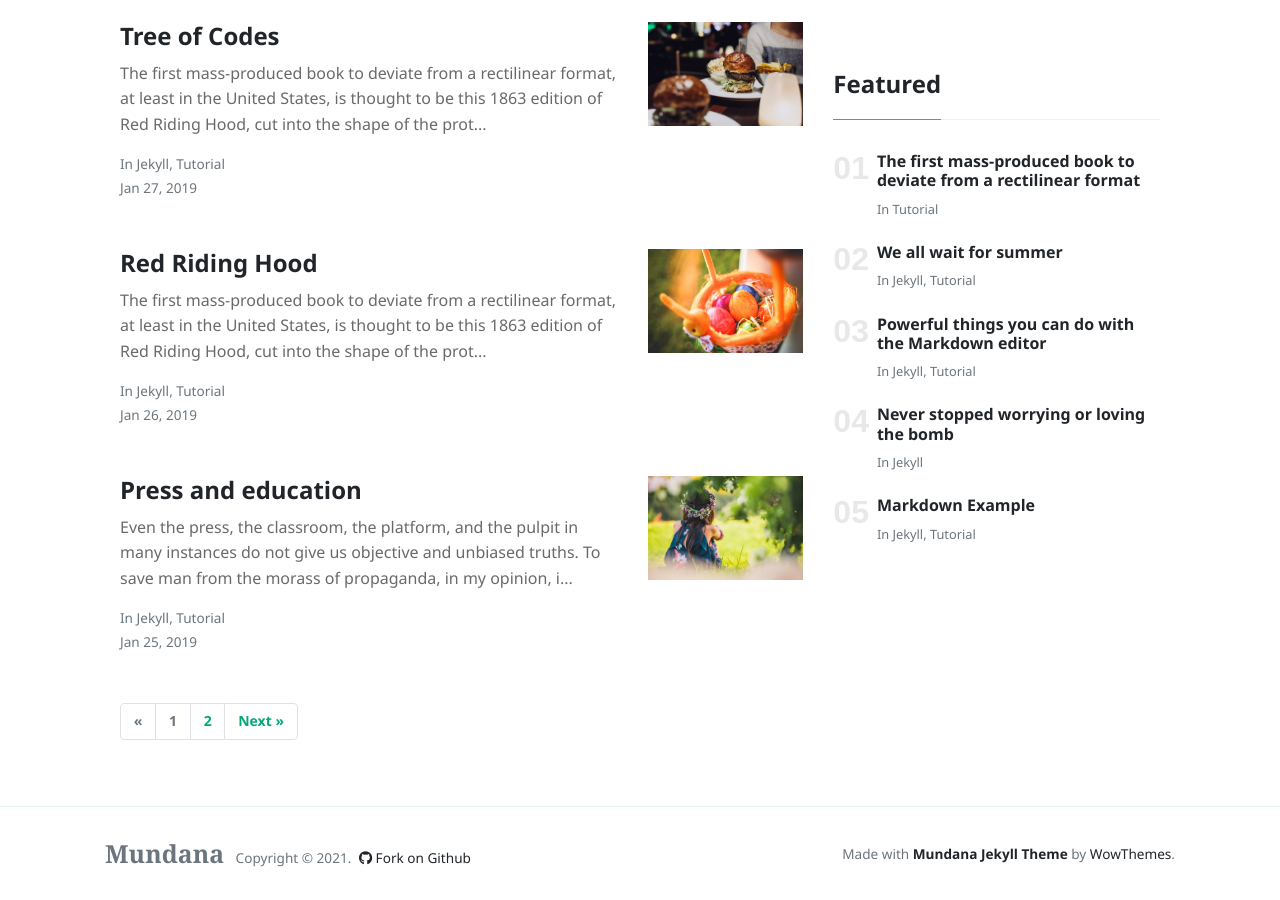
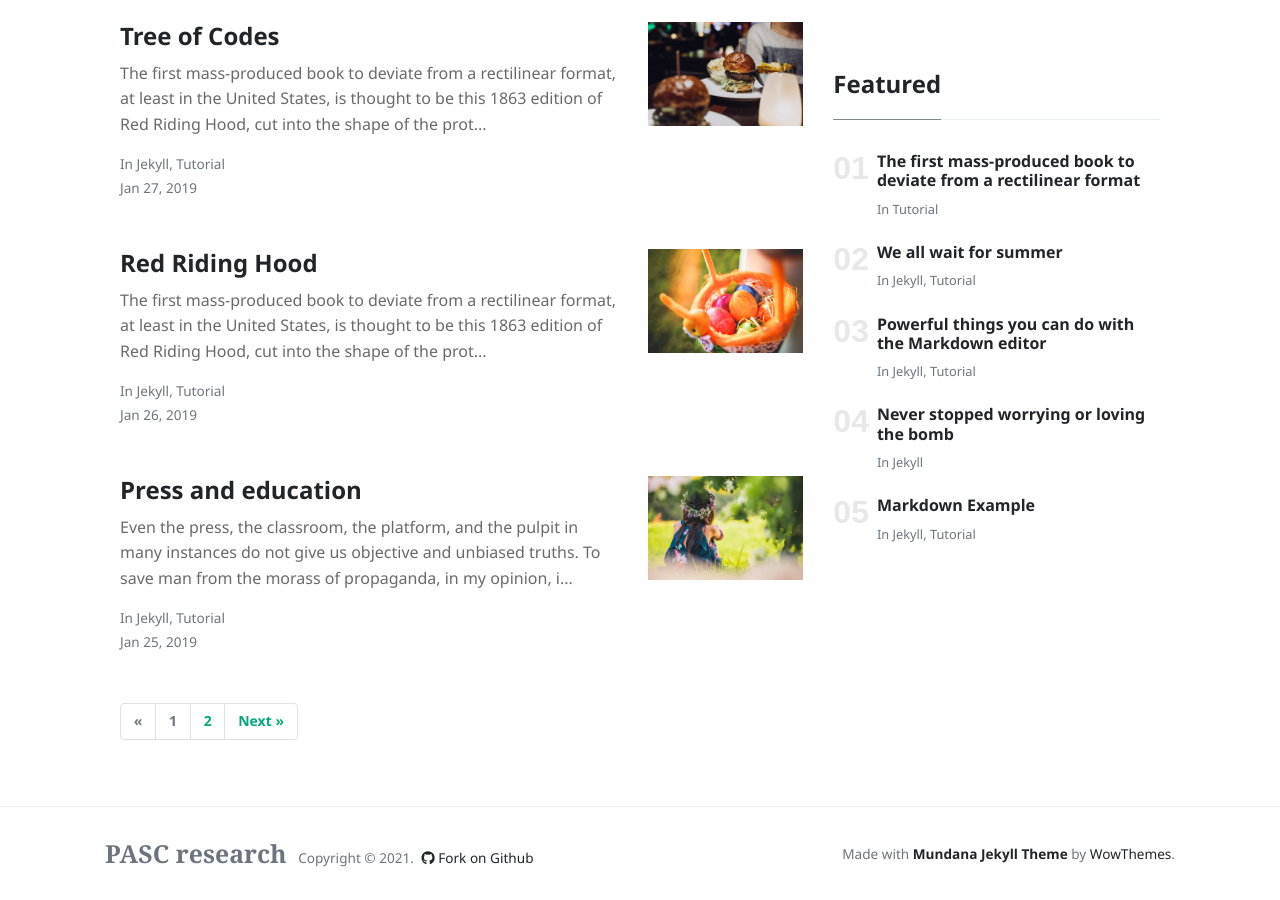
Before and after one commit to pasc-research/pasc-research.github.io, a Jekyll site: the page built from index.html, in a window 1280 px wide and 900 px high, scrolled down 1707 px. Built offline with Jekyll 4.4.1, drawn with Linux system fonts in a browser that asks for light colours; nearby versions of some CDN libraries; the list of posts is cut into pages by our own code.

Commit message:
fix rendering

```diff
--- a/_layouts/default.html
+++ b/_layouts/default.html
@@ -77,7 +77,7 @@
         <div class="container">
         <div class="row align-items-center justify-content-between">
             <div>
-                <span class="navbar-brand mr-2 mb-0"><strong>Mundana</strong></span>
+                <span class="navbar-brand mr-2 mb-0"><strong>PASC research</strong></span>
                 <span>Copyright © <script>document.write(new Date().getFullYear())</script>.</span>
 
                 <!--  Github Repo Star Btn-->
```
